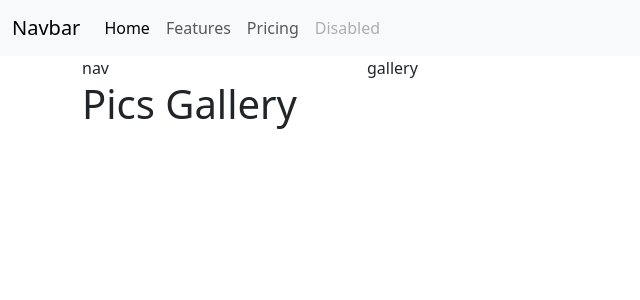
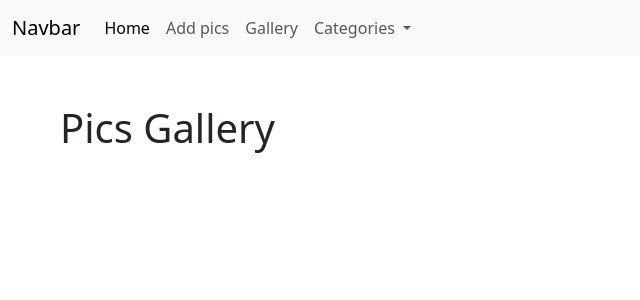
Before and after one commit to Alexanderoke/photogallery, a Django app: page / in a window 1280 px wide. Shown: the top 300 px of the page, without its empty margins (0-640 px from the left). Run offline with Django 4.2, Linux system fonts and the light colour scheme; some libraries are stand-ins or nearby versions.

Commit message:
add a drop down list for picture categories and link the nav bar to the apps different routes

```diff
--- a/photogallery/picgallery/templates/picgallery/base.html
+++ b/photogallery/picgallery/templates/picgallery/base.html
@@ -22,30 +22,34 @@
       </button>
       <div class="collapse navbar-collapse" id="navbarNavAltMarkup">
         <div class="navbar-nav">
-          <a class="nav-link active" aria-current="page" href="#">Home</a>
-          <a class="nav-link" href="#">Features</a>
-          <a class="nav-link" href="#">Pricing</a>
-          <a class="nav-link disabled" href="#" tabindex="-1" aria-disabled="true">Disabled</a>
+          <a class="nav-link active" aria-current="page" href="{% url 'picgallery-home' %}">Home</a>
+          <a class="nav-link" href="{%url 'picgallery-addpics'%}">Add pics</a>
+          <a class="nav-link" href="{% url 'picgallery-gallery'%}">Gallery</a>
+          <li class="nav-item dropdown">
+            <a class="nav-link dropdown-toggle" href="#" id="navbarDropdown" role="button" data-bs-toggle="dropdown" aria-expanded="false">
+              Categories
+            </a>
+            <ul class="dropdown-menu" aria-labelledby="navbarDropdown">
+              <li><a class="dropdown-item" href="#">Nature</a></li>
+              <li><a class="dropdown-item" href="#">Food</a></li>
+              <li><hr class="dropdown-divider"></li>
+              <li><a class="dropdown-item" href="#">Fashion</a></li>
+            </ul>
+          </li>
+
         </div>
       </div>
     </div>
   </nav>
 
-  <div class="container">
-    <div class="row">
-      <div class="col-md-3">
-        nav
-
-      </div>
-      <div class="col-md-9">
-        gallery
 
 
-      </div>
-    </div>
-  </div>
-  <div class="container">
+
+
+  <div class="container m-5 ">
+
     {% block content %}
+
   {% endblock content %}
   </div>
 
```
Also changed, not shown: photogallery/picgallery/templates/picgallery/gallery.html (+54 -1 lines).
